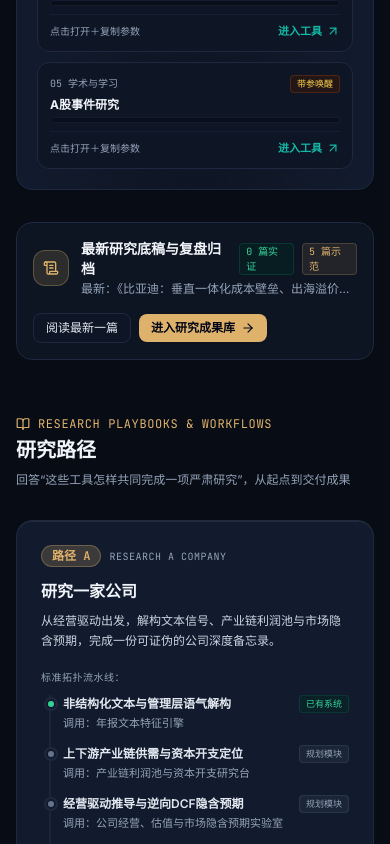
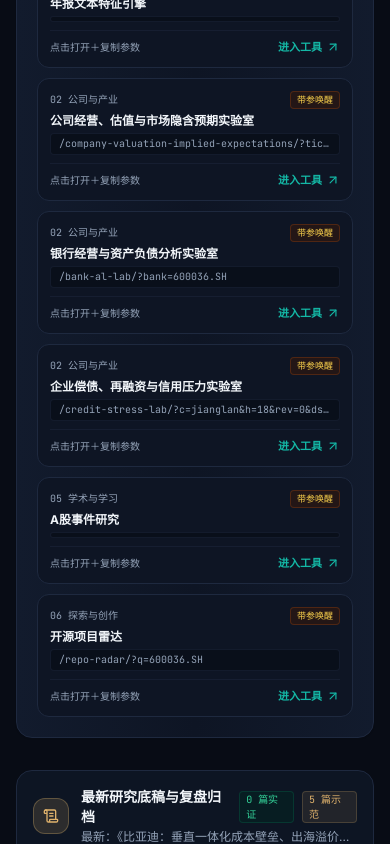
Before and after one commit to hantrleko/eugene-finance, a React (Vite) app: page / in a window 390 px wide. Shown: the part 3100-3944 px from the top of the page. Built offline with nearby package versions, Linux system fonts and the light colour scheme; no server answers; a web font is replaced by a local one.

Commit message:
feat: organically integrate 26 live tools, repos, and repo-radar into Eugene Finance hub

```diff
--- a/src/components/ExplorationSection.tsx
+++ b/src/components/ExplorationSection.tsx
@@ -26,6 +26,8 @@ export const ExplorationSection: React.FC<ExplorationSectionProps> = ({
         return <Shield className="w-5 h-5 text-rose-400" />;
       case 'pet-words':
         return <BookOpen className="w-5 h-5 text-emerald-400" />;
+      case 'repo-radar':
+        return <Compass className="w-5 h-5 text-indigo-400" />;
       default:
         return <Sparkles className="w-5 h-5 text-hub-gold" />;
     }
@@ -74,8 +76,8 @@ export const ExplorationSection: React.FC<ExplorationSectionProps> = ({
           </div>
         </div>
 
-        {/* Part 1: Four Distinct Works Cards */}
-        <div className="grid grid-cols-1 md:grid-cols-2 lg:grid-cols-4 gap-6 mb-16">
+        {/* Part 1: Five Distinct Works Cards */}
+        <div className="grid grid-cols-1 md:grid-cols-2 lg:grid-cols-3 xl:grid-cols-5 gap-5 mb-16">
           {exploreProjects.map((proj) => {
             return (
               <div
--- a/src/data/domains.ts
+++ b/src/data/domains.ts
@@ -8,7 +8,7 @@ export const DOMAINS: DomainInfo[] = [
     enName: 'MARKET & MACRO',
     question: '现在发生了什么？宏观环境和风险如何变化？',
     description: '从全局流动性与时点宏观出发，穿透跨资产风险结构与地缘政治脉冲，严防前视偏差。',
-    representativeProjects: ['Market Pulse', 'QuantRiskLab', 'GPR避险实验室', 'Global Capital Flow Atlas']
+    representativeProjects: ['Market Pulse', 'QuantRiskLab', 'GPR避险实验室', 'Global Capital Flow Atlas', '宏观实时预测']
   },
   {
     id: '02-company',
@@ -53,6 +53,6 @@ export const DOMAINS: DomainInfo[] = [
     enName: 'EXPLORATION & CREATION',
     question: '如何学习、探索知识并表达想法？',
     description: '独立创作空间：自然地理沙盘、历史战役推演、海洋标本与多维语言探索，保留人文与作品表达。',
-    representativeProjects: ['陕西地理沙盘', '深海图鉴', '华夏烽火', 'PET单词挑战', '媒体空间']
+    representativeProjects: ['陕西地理沙盘', '深海图鉴', '华夏烽火', 'PET单词挑战', '开源项目雷达']
   }
 ];
--- a/src/data/projects.ts
+++ b/src/data/projects.ts
@@ -2,7 +2,7 @@ import { Project } from '../types';
 
 export const PROJECTS: Project[] = [
   // ==========================================
-  // 01 市场与宏观 (4 已有 + 1 规划 = 5)
+  // 01 市场与宏观 (5 已有 + 0 规划 = 5)
   // ==========================================
   {
     id: 'market-pulse',
@@ -19,10 +19,10 @@ export const PROJECTS: Project[] = [
     stage: 'existing',
     accessMode: 'web',
     hostingType: 'container',
-    officialUrl: 'https://market-pulse.replit.app',
+    officialUrl: 'https://jin-rong-shu-ju-zhong-shu.replit.app/',
     repoUrl: 'https://github.com/hantrleko/jin-rong-shu-ju-zhong-shu',
     localPath: 'E:\\AMP\\financial-data-platform',
-    verificationStatus: '已在线部署 (Replit V1.3)',
+    verificationStatus: '已在线部署 (Replit · 市场研究终端)',
     runCommand: 'npm run dev',
     inputs: '实时行情API、宏观高频日历、跨品种大类资产指数',
     outputs: '宏观跨资产热力图、跨期利差走势、高频市场异动监测',
@@ -133,20 +133,28 @@ export const PROJECTS: Project[] = [
     domainName: '市场与宏观',
     targetGoals: ['academic', 'investment'],
     methodTags: ['动态因子模型', 'MIDAS混频', 'Nowcasting', '初值修订'],
-    stage: 'planned',
-    accessMode: 'planned',
-    hostingType: 'planned',
-    verificationStatus: '规划方案编制中',
+    stage: 'existing',
+    accessMode: 'web',
+    hostingType: 'static',
+    officialUrl: 'https://hantrleko.github.io/realtime-macro-forecast/',
+    repoUrl: 'https://github.com/hantrleko/realtime-macro-forecast',
+    verificationStatus: '在线运行 (GitHub Pages 已核验 · 宏观实时预测与数据发布更新)',
     inputs: '高频工业用电、港口吞吐量、PMI、高频物价与信贷投向',
     outputs: '当季实时GDP跟踪值、分项宏观意外指数(Surprise Index)',
     applicableScenes: '季度宏观拐点左侧捕捉、货币政策预判',
-    techStack: 'Python Statsmodels + Scikit-learn + FastAPI',
+    techStack: 'React + TypeScript + Vite + Tailwind CSS',
     playbookIds: ['playbook-c'],
-    initialPinned: false
+    initialPinned: false,
+    queryProtocol: {
+      macroParam: 'series',
+      dateParam: 'vintage',
+      defaultExample: 'GDP_NOWCAST',
+      description: '支持通过 ?series=GDP_NOWCAST 载入高频发布切片与混频预测'
+    }
   },
 
   // ==========================================
-  // 02 公司与产业 (1 已有 + 5 规划 = 6)
+  // 02 公司与产业 (5 已有 + 1 规划 = 6)
   // ==========================================
   {
     id: 'listed-filing-textmine',
@@ -206,6 +214,11 @@ export const PROJECTS: Project[] = [
     techStack: 'React 18 + TypeScript + Vite + Tailwind CSS + 数值求根引擎',
     playbookIds: ['playbook-a'],
     initialPinned: true,
+    queryProtocol: {
+      tickerParam: 'ticker',
+      defaultExample: '600036.SH',
+      description: '支持通过 ?ticker=600036.SH 自动载入标的经营驱动与逆向DCF模型'
+    },
     prototypeInfo: {
       type: 'notebook',
       label: '交互式逆向DCF求解器 (Python)',
@@ -225,14 +238,16 @@ export const PROJECTS: Project[] = [
     domainName: '公司与产业',
     targetGoals: ['company', 'investment'],
     methodTags: ['利润池迁移', 'Capex/折旧', '产能利用率', '上下游议价力'],
-    stage: 'prototype',
+    stage: 'existing',
     accessMode: 'web',
-    hostingType: 'container',
-    verificationStatus: '算法草案就绪 (微笑曲线推演矩阵)',
+    hostingType: 'static',
+    officialUrl: 'https://hantrleko.github.io/industry-profit-pool/',
+    repoUrl: 'https://github.com/hantrleko/industry-profit-pool',
+    verificationStatus: '在线运行 (GitHub Pages 已核验 · 产业链利润池与资本开支周期)',
     inputs: '行业各环节代表上市公司财务摘要、海关进出口高频数据、产能统计',
     outputs: '上下游利润池动态分布桑基图、行业资本开支周期位点指针',
     applicableScenes: '中观行业比较、周期行业左侧布局、成长赛道竞争壁垒评估',
-    techStack: 'Python + Pandas + ECharts',
+    techStack: 'React + TypeScript + Vite + Tailwind CSS',
     playbookIds: ['playbook-a'],
     initialPinned: false,
     prototypeInfo: {
@@ -253,16 +268,23 @@ export const PROJECTS: Project[] = [
     domainName: '公司与产业',
     targetGoals: ['academic', 'company'],
     methodTags: ['重定价缺口', '净息差NIM敏感性', '不良生成率', '资本充足率'],
-    stage: 'planned',
-    accessMode: 'planned',
-    hostingType: 'planned',
-    verificationStatus: '规划方案编制中',
+    stage: 'existing',
+    accessMode: 'web',
+    hostingType: 'static',
+    officialUrl: 'https://hantrleko.github.io/bank-al-lab/',
+    repoUrl: 'https://github.com/hantrleko/bank-al-lab',
+    verificationStatus: '在线运行 (GitHub Pages 已核验 · 银行经营与资产负债分析)',
     inputs: '上市银行存贷款重定价期限表、资产质量五级分类迁徙率',
     outputs: '利率敏感性缺口曲线、净息差预测模拟、拨备计提安全边际',
     applicableScenes: '金融行业研究、宏观货币政策传导机制评估、银行股安全边际测算',
-    techStack: 'Python + Streamlit / React',
-    playbookIds: [],
-    initialPinned: false
+    techStack: 'React + TypeScript + Vite + Tailwind CSS',
+    playbookIds: ['playbook-a'],
+    initialPinned: false,
+    queryProtocol: {
+      tickerParam: 'bank',
+      defaultExample: '600036.SH',
+      description: '支持通过 ?bank=600036.SH 载入银行资产负债结构与NIM敏感性测算'
+    }
   },
   {
     id: 'corporate-credit-stress-lab',
@@ -276,16 +298,23 @@ export const PROJECTS: Project[] = [
     domainName: '公司与产业',
     targetGoals: ['company', 'investment'],
     methodTags: ['债务到期墙', '利息保障倍数', '违约距离KMV', '流动性压力测试'],
-    stage: 'planned',
-    accessMode: 'planned',
-    hostingType: 'planned',
-    verificationStatus: '规划方案编制中',
+    stage: 'existing',
+    accessMode: 'web',
+    hostingType: 'static',
+    officialUrl: 'https://hantrleko.github.io/credit-stress-lab/?c=jianglan&h=18&rev=0&dso=0&bps=0&refi=100&guar=0&act=refi&tab=wall&lang=zh',
+    repoUrl: 'https://github.com/hantrleko/credit-stress-lab',
+    verificationStatus: '在线运行 (GitHub Pages 已核验 · 债务到期墙交互实验)',
     inputs: '企业发债期限结构、银行借款明细、经营性净现金流走势',
-    outputs: '未来各季度偿债缺口漏斗图、再融资成本敏感性曲线',
+    outputs: '未来各季度偿债缺口漏斗图、再融资成本敏感性曲线、流动性压力测试',
     applicableScenes: '信用债投研、困境资产投资(Distressed Debt)、企业流动性审计',
-    techStack: 'Python + Plotly / React',
-    playbookIds: [],
-    initialPinned: false
+    techStack: 'React + TypeScript + Vite + Tailwind CSS',
+    playbookIds: ['playbook-a'],
+    initialPinned: false,
+    queryProtocol: {
+      tickerParam: 'c',
+      defaultExample: 'jianglan',
+      description: '支持通过 ?c=企业标识 载入债务到期墙与再融资压力测试'
+    }
   },
   {
     id: 'mems-lbs-digital-twin',
@@ -313,7 +342,7 @@ export const PROJECTS: Project[] = [
   },
 
   // ==========================================
-  // 03 策略与组合 (3 已有 + 2 规划 = 5)
+  // 03 策略与组合 (5 已有 + 0 规划 = 5)
   // ==========================================
   {
     id: 'ah-pairs-dashboard',
@@ -389,10 +418,10 @@ export const PROJECTS: Project[] = [
     stage: 'existing',
     accessMode: 'web',
     hostingType: 'container',
-    officialUrl: 'https://us-stock-quant-tool.bolt.app',
+    officialUrl: 'https://us-stock-quant-tool-v4qt.bolt.host/',
     repoUrl: 'https://github.com/hantrleko/us-stock-quant-tool',
     isRepoPrivate: true,
-    verificationStatus: '已在线部署 (Bolt App)',
+    verificationStatus: '已在线部署 (Bolt Host · QuantLab 美股量化工具)',
     inputs: '美股日度/分钟线历史行情、技术指标计算参数',
     outputs: '策略回测资金曲线、交易胜率盈亏比、夏普比率与极端回撤分析',
     applicableScenes: '海外ETF配置、美股量化选股与动量轮动验证',
@@ -412,14 +441,16 @@ export const PROJECTS: Project[] = [
     domainName: '策略与组合',
     targetGoals: ['investment'],
     methodTags: ['Brier Score', '认知校准', '事前记录卡', '贝叶斯更新'],
-    stage: 'planned',
-    accessMode: 'planned',
-    hostingType: 'planned',
-    verificationStatus: '规划方案编制中',
+    stage: 'existing',
+    accessMode: 'web',
+    hostingType: 'static',
+    officialUrl: 'https://hantrleko.github.io/forecast-calibration-lab/',
+    repoUrl: 'https://github.com/hantrleko/forecast-calibration-lab',
+    verificationStatus: '在线运行 (GitHub Pages 已核验 · 投资判断与概率校准)',
     inputs: '投资命题与主观置信度(0~100%)、到期核验日、证伪阈值',
     outputs: '概率校准散点图、Brier综合得分、个人认知过度自信度分析',
     applicableScenes: '职业投资人决策审计、投研团队主观观点量化质量监控',
-    techStack: 'React + SQLite / LocalStorage + Recharts',
+    techStack: 'React + TypeScript + Vite + Tailwind CSS',
     playbookIds: ['playbook-a', 'playbook-c'],
     initialPinned: false
   },
@@ -435,16 +466,23 @@ export const PROJECTS: Project[] = [
     domainName: '策略与组合',
     targetGoals: ['investment'],
     methodTags: ['Risk Parity', 'Black-Litterman', 'CVaR风险预算', '边际风险贡献'],
-    stage: 'prototype',
+    stage: 'existing',
     accessMode: 'web',
-    hostingType: 'container',
-    verificationStatus: '算法原型就绪 (层级风险平价 HRP)',
+    hostingType: 'static',
+    officialUrl: 'https://hantrleko.github.io/portfolio-risk-budget/',
+    repoUrl: 'https://github.com/hantrleko/portfolio-risk-budget',
+    verificationStatus: '在线运行 (GitHub Pages 已核验 · 组合决策与风险预算工作台)',
     inputs: '候选资产收益协方差、主观观点收益与置信度矩阵、总风险预算上限',
     outputs: '目标配置权重表、各大类资产边际风险贡献柱状图、情景压力测试',
     applicableScenes: '大类资产配置方案设计、家族办公室稳健底仓构建',
-    techStack: 'Python CVXPY + Web Interactive UI',
+    techStack: 'React + TypeScript + Vite + Tailwind CSS',
     playbookIds: ['playbook-c'],
     initialPinned: false,
+    queryProtocol: {
+      macroParam: 'mode',
+      defaultExample: 'hrp',
+      description: '支持通过 ?mode=hrp 载入层级风险平价与风险预算求解器'
+    },
     prototypeInfo: {
       type: 'notebook',
       label: '无前视层级风险平价模型 (Python)',
@@ -454,7 +492,7 @@ export const PROJECTS: Project[] = [
   },
 
   // ==========================================
-  // 04 微观与衍生品 (1 已有 + 1 规划 = 2)
+  // 04 微观与衍生品 (2 已有 + 0 规划 = 2)
   // ==========================================
   {
     id: 'market-microstructure-lab',
@@ -495,20 +533,22 @@ export const PROJECTS: Project[] = [
     domainName: '微观与衍生品',
     targetGoals: ['academic', 'investment'],
     methodTags: ['SVI拟合', '隐含波动率微笑', '动态Delta对冲', '离散对冲破损'],
-    stage: 'planned',
-    accessMode: 'planned',
-    hostingType: 'planned',
-    verificationStatus: '规划方案编制中',
+    stage: 'existing',
+    accessMode: 'web',
+    hostingType: 'static',
+    officialUrl: 'https://hantrleko.github.io/options-surface-hedge-lab/',
+    repoUrl: 'https://github.com/hantrleko/options-surface-hedge-lab',
+    verificationStatus: '在线运行 (GitHub Pages 已核验 · 真实期权曲面与离散对冲)',
     inputs: '全市场期权链合约报价、标的现货价格、分红率与无风险利率',
     outputs: '三维隐含波动率连续曲面、不同再平衡频率下的对冲损益分布',
     applicableScenes: '场外衍生品做市对冲、期权非线性风险管理与做空波动率策略研究',
-    techStack: 'Python Scipy + Three.js 3D WebGL',
+    techStack: 'React + Three.js 3D + Vite + Tailwind CSS',
     playbookIds: [],
     initialPinned: false
   },
 
   // ==========================================
-  // 05 学术与学习 (3 已有 + 1 规划 = 4)
+  // 05 学术与学习 (4 已有 + 0 规划 = 4)
   // ==========================================
   {
     id: 'ef-lab',
@@ -581,11 +621,11 @@ export const PROJECTS: Project[] = [
     stage: 'existing',
     accessMode: 'web',
     hostingType: 'static',
-    officialUrl: 'https://eugenehan.app/',
+    officialUrl: 'https://www.eugenehan.app/',
     repoUrl: 'https://github.com/hantrleko/cfa-wizard-buddy',
     isRepoPrivate: true,
     localPath: 'F:\\Hermes\\Github\\cfa-wizard-buddy',
-    verificationStatus: '已在线部署 (正式域名 eugenehan.app)',
+    verificationStatus: '已在线部署 (正式域名 www.eugenehan.app)',
     inputs: 'CFA学科知识点索引、错题题型与概念关联标签',
     outputs: '公式推导拆解图卡、科目掌握度热力分布、阶段性复习提示',
     applicableScenes: '金融专业资格认证深度复习、金融基础理论全貌查漏补缺',
@@ -605,14 +645,16 @@ export const PROJECTS: Project[] = [
     domainName: '学术与学习',
     targetGoals: ['academic'],
     methodTags: ['多期DID', '断点回归RD', '安慰剂检验', '合成控制SCM'],
-    stage: 'prototype',
+    stage: 'existing',
     accessMode: 'web',
-    hostingType: 'container',
-    verificationStatus: '计量复现包就绪 (交错DID流水线)',
+    hostingType: 'static',
+    officialUrl: 'https://hantrleko.github.io/causal-replication-arena/',
+    repoUrl: 'https://github.com/hantrleko/causal-replication-arena',
+    verificationStatus: '在线运行 (GitHub Pages 已核验 · 因果识别与论文复现训练场)',
     inputs: '政策外生冲击样本集、对照组与实验组面板数据',
     outputs: '平行趋势检验动态图、反事实估计曲线、异质性与敏感度测试表',
     applicableScenes: '学术课题开题前识别策略论证、SSCI/经济研究实证方法演练',
-    techStack: 'R / Python Staggered DID + Quarto / Streamlit',
+    techStack: 'React + TypeScript + Vite + Tailwind CSS',
     playbookIds: ['playbook-b'],
     initialPinned: false,
     prototypeInfo: {
@@ -623,7 +665,7 @@ export const PROJECTS: Project[] = [
   },
 
   // ==========================================
-  // 06 探索与创作 (4 已有 + 0 规划 = 4)
+  // 06 探索与创作 (5 已有 + 0 规划 = 5)
   // ==========================================
   {
     id: 'pet-words',
@@ -653,11 +695,11 @@ export const PROJECTS: Project[] = [
   },
   {
     id: 'huaxia-fenghuo',
-    name: '华夏烽火',
-    enName: 'Huaxia Beacon: Military Geography & Historic Battles',
-    aliases: ['华夏烽火', '历史战役', '军事地理', '战局推演', '关隘考'],
-    summary: '中华历代经典战役与关隘地貌演化图谱，以地理视角解构天下大势',
-    description: '从崤函古道到剑门关，从巨鹿之战到淝水之战。结合真实地形等高线与古代行军路线，全景呈现地势险要如何决定攻防态势与王朝兴衰命运。',
+    name: '华夏烽火：1895–1955',
+    enName: 'Huaxia Beacon: Military Geography & Historic Battles (1895–1955)',
+    aliases: ['华夏烽火', '历史战役', '军事地理', '战局推演', '关隘考', 'huaxiawar'],
+    summary: '中华近代经典战役与关隘地貌演化图谱，以军事地理视角解构天下大势',
+    description: '结合真实山川地貌等高线与行军路线，全景呈现地势险要如何决定攻防态势与战略走向。通过独立推演沙盘呈现近现代关键战役抉择。',
     domainId: '06-explore',
     domainNumber: '06',
     domainName: '探索与创作',
@@ -665,14 +707,13 @@ export const PROJECTS: Project[] = [
     methodTags: ['军事地理学', '战役推演', '关隘地理GIS', '历史大势分析'],
     stage: 'existing',
     accessMode: 'web',
-    hostingType: 'static',
-    officialUrl: 'https://hantrleko.github.io/shaanxi-sandbox/',
-    repoUrl: 'https://github.com/hantrleko/shaanxi-sandbox',
-    verificationStatus: '已有版本 · 历史战役军事推演模块',
+    hostingType: 'container',
+    officialUrl: 'https://huaxiawar-45gbnvaw.manus.game/',
+    verificationStatus: '在线运行 (Manus Game 独立实证沙盘 已核验)',
     inputs: '中国历代典籍地理考证、古代军阵交锋路线图谱',
     outputs: '动态战役推进沙盘、关隘扼控战略价值分析',
     applicableScenes: '历史战役空间复盘、古代地理军事人文通识研究',
-    techStack: 'Three.js + GeoJSON + Canvas 2D Overlay',
+    techStack: 'Three.js + GeoJSON + Canvas 2D Overlay + WebGL',
     playbookIds: [],
     initialPinned: false
   },
@@ -706,7 +747,7 @@ export const PROJECTS: Project[] = [
     id: 'ocean-atlas',
     name: '深海图鉴',
     enName: 'Ocean Life 3D Atlas',
-    aliases: ['深海图鉴', 'ocean atlas', '海洋生物', '3D物种标本', '深海观测'],
+    aliases: ['深海图鉴', 'ocean atlas', '海洋生物', '3D物种标本', '深海观测', 'clownfish'],
     summary: '博物馆级交互式海洋生物3D数字图鉴，沉浸式观察神秘深海生命',
     description: '按照海洋透光层、中层带、半深海带、深渊带分层展示珍稀海洋生物。提供博物馆级高精度 3D 标本观察、器官解剖学说明与独特生存策略科普。',
     domainId: '06-explore',
@@ -717,14 +758,46 @@ export const PROJECTS: Project[] = [
     stage: 'existing',
     accessMode: 'web',
     hostingType: 'static',
-    officialUrl: 'https://hantrleko.github.io/ocean-atlas/',
+    officialUrl: 'https://hantrleko.github.io/ocean-atlas/?id=clownfish',
     repoUrl: 'https://github.com/hantrleko/ocean-atlas',
-    verificationStatus: '在线运行 (GitHub Pages 已核验)',
+    verificationStatus: '在线运行 (GitHub Pages 已核验 · 深海图鉴3D系统)',
     inputs: '深海生物三维扫描网格模型、海洋生态水深分布数据',
     outputs: '沉浸式水下光影视图、物种演化与极端环境适应特征卡',
     applicableScenes: '自然科学通识教育、数字博物馆展览、视觉美学启发',
     techStack: 'Three.js + GLSL 水下着色器 + Web Audio API',
     playbookIds: [],
     initialPinned: false
+  },
+  {
+    id: 'repo-radar',
+    name: '开源项目雷达',
+    enName: 'Repo Radar / Open-Source Intelligence',
+    aliases: ['repo-radar', '开源雷达', '项目发现', 'github radar', '开源追踪', '项目雷达'],
+    summary: '中文优先的个人开源项目发现、证据评估与订阅跟踪看板',
+    description: '用一句话描述需求，智能匹配相关 GitHub 仓库，提取架构证据与适用边界，构建个人领域持续订阅与跟踪闭环。支持多维度真实度评分与技术债穿透。',
+    domainId: '06-explore',
+    domainNumber: '06',
+    domainName: '探索与创作',
+    targetGoals: ['academic', 'company'],
+    methodTags: ['开源情报', '证据打分', '需求意图解析', '订阅更新追踪'],
+    stage: 'existing',
+    accessMode: 'web',
+    hostingType: 'static',
+    officialUrl: 'https://hantrleko.github.io/repo-radar/',
+    repoUrl: 'https://github.com/hantrleko/repo-radar',
+    localPath: 'E:\\AMP\\repo-radar',
+    verificationStatus: '在线运行 (GitHub Pages 已核验 · 证据化项目发现)',
+    runCommand: 'npm run dev',
+    inputs: '用户自然语言需求提炼、GitHub API 仓储元数据、提交活跃度与代码质量证据',
+    outputs: '结构化项目证据评估卡、多维度真实度打分、个人开源领域持续跟踪清单',
+    applicableScenes: '技术选型证据调研、前沿算法开源复现追踪、学术与工程工具发现',
+    techStack: 'React 18 + Vite + Tailwind CSS + Lucide Icons',
+    playbookIds: [],
+    initialPinned: false,
+    queryProtocol: {
+      tickerParam: 'q',
+      defaultExample: 'financial-analysis',
+      description: '支持通过 ?q=关键词 直接检索开源项目证据与雷达扫描'
+    }
   }
 ];
--- a/src/hooks/useResearchCases.ts
+++ b/src/hooks/useResearchCases.ts
@@ -67,7 +67,7 @@ const INITIAL_DEFAULT_CASE: ResearchCase = {
       stepNumber: 4,
       title: '确立硬性证伪条件与认错线',
       purpose: '前置定义“出现什么证据证明自己错了”，并在交易前锁定平仓红线',
-      toolId: 'probability-calibration-system',
+      toolId: 'decision-probability-calibration',
       toolName: '投资判断与概率校准训练系统',
       completed: false,
       notes: '认错硬线：若连续两个季度净息差环比跌破 1.85%，或关注类贷款迁徙率超过 2.5%，即判定假说失效，无条件认错止损。',
@@ -77,7 +77,7 @@ const INITIAL_DEFAULT_CASE: ResearchCase = {
       stepNumber: 5,
       title: '形成可审计结论与执行决议',
       purpose: '输出结构化工作底稿，沉淀非对称赔率逻辑与下季度核验清单',
-      toolId: 'portfolio-risk-budgeting-workbench',
+      toolId: 'portfolio-risk-budgeting',
       toolName: '组合决策与风险预算工作台',
       completed: false,
       notes: '',
```
Also changed, not shown: src/data/playbooks.ts (+6 -6 lines).
